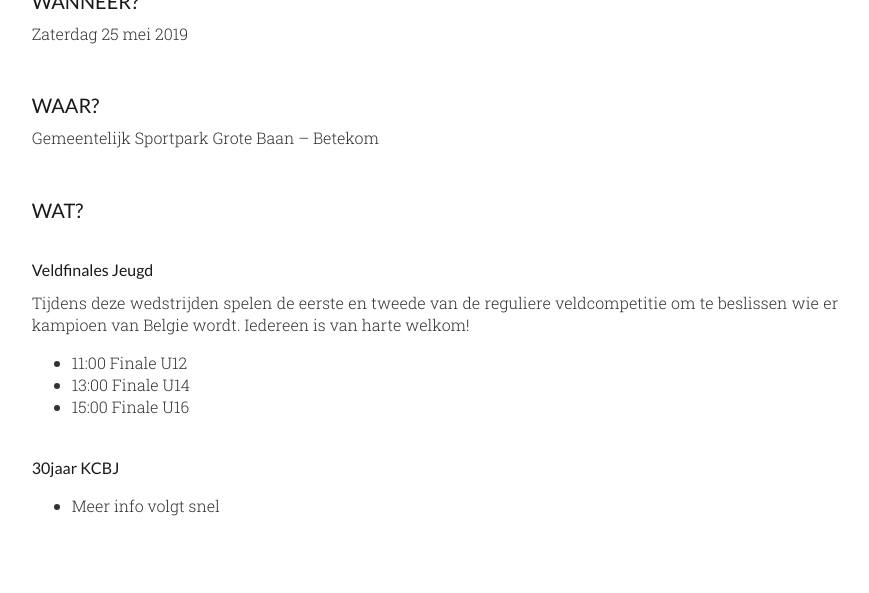
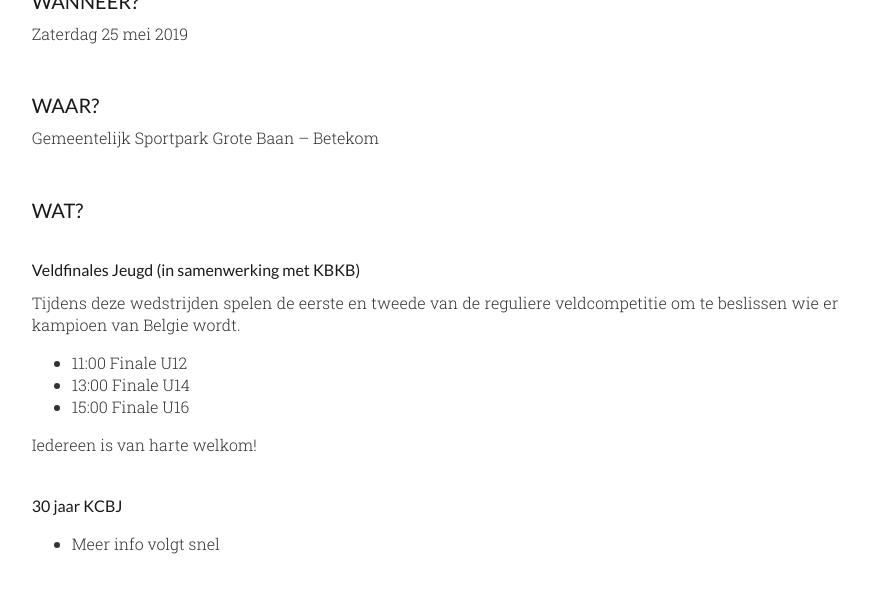
Before and after one commit to kcbj/kcbj.github.io, a Jekyll site: the page built from 30jaar/index.html, in a window 1280 px wide and 900 px high, scrolled down 1178 px, cut to the strip 0-595 px from the top of the window. Shown: the whole strip, without its empty margins (205-1074 px from the left). Built offline with Jekyll 4.4.1, drawn with Linux system fonts in a browser that asks for light colours; nearby versions of some CDN libraries.

Commit message:
Tweaked info about 30 jaar KCBJ

```diff
--- a/30jaar/index.html
+++ b/30jaar/index.html
@@ -32,14 +32,15 @@
     </div>
     <div class="text" id="intro">
       <h2>Wat?</h2>
-      <h3>Veldfinales Jeugd</h3>
-      <p>Tijdens deze wedstrijden spelen de eerste en tweede van de reguliere veldcompetitie om te beslissen wie er kampioen van Belgie wordt. Iedereen is van harte welkom!</p>
+      <h3>Veldfinales Jeugd (in samenwerking met KBKB)</h3>
+      <p>Tijdens deze wedstrijden spelen de eerste en tweede van de reguliere veldcompetitie om te beslissen wie er kampioen van Belgie wordt.</p>
       <ul>
         <li>11:00 Finale U12</li>
         <li>13:00 Finale U14</li>
         <li>15:00 Finale U16</li>
       </ul>
-      <h3>30jaar KCBJ</h3>
+      <p>Iedereen is van harte welkom!</p>
+      <h3>30 jaar KCBJ</h3>
       <ul>
         <li>Meer info volgt snel</li>
       </ul>
```
Also changed, not shown: _data/events.yml (+3 -5 lines), agenda/index.html (+7 -0 lines), images/events/30.jpg, images/events/originals/30.jpg.
